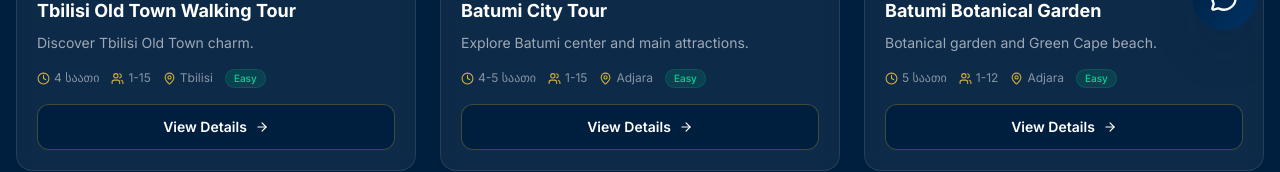
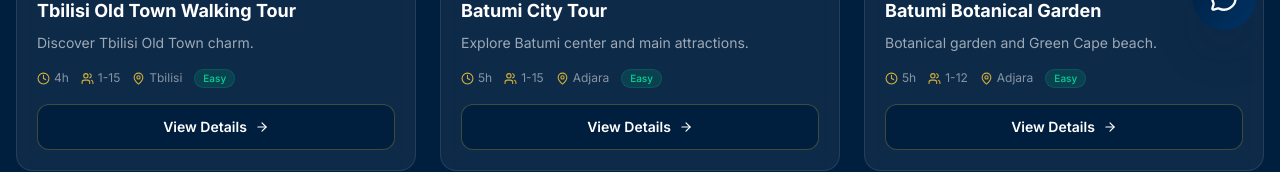
Before and after one commit to sitechfromgeorgia/georgian-treasure, a Next.js app: page /en/tours in a window 1280 px wide. Shown: the part 746-918 px from the top of the page. Built offline with nearby package versions, Linux system fonts and the light colour scheme.

Commit message:
fix: i18n for tour durations
- Add formatDuration helper to TourCard component
- Add formatDuration helper to PopularTours component
- Durations now display in correct language (ka/en/ru/he)
- Fixes hardcoded Georgian duration text

```diff
--- a/components/home/PopularTours.tsx
+++ b/components/home/PopularTours.tsx
@@ -9,6 +9,22 @@ import { Clock, MapPin, Star, TrendingUp, ArrowRight } from 'lucide-react';
 
 export function PopularTours() {
   const { t, language, isRTL } = useLanguage();
+
+  // Format duration based on language
+  const formatDuration = (durationStr: string, lang: string): string => {
+    // Extract hours from duration string (e.g., "4-5 საათი" or "5 hours")
+    const hoursMatch = durationStr.match(/(\d+)(?:-(\d+))?/);
+    if (!hoursMatch) return durationStr;
+
+    const minHours = parseInt(hoursMatch[1]);
+    const maxHours = hoursMatch[2] ? parseInt(hoursMatch[2]) : minHours;
+    const avgHours = Math.round((minHours + maxHours) / 2);
+
+    if (lang === 'ka') return `${minHours}${maxHours !== minHours ? `-${maxHours}` : ''} საათი`;
+    if (lang === 'ru') return `${minHours}${maxHours !== minHours ? `-${maxHours}` : ''} ч`;
+    if (lang === 'he') return `${minHours}${maxHours !== minHours ? `-${maxHours}` : ''} שעות`;
+    return `${minHours}${maxHours !== minHours ? `-${maxHours}` : ''}h`;
+  };
 
   const labels = {
     explore: {
@@ -88,7 +104,7 @@ export function PopularTours() {
                     <div className="absolute bottom-0 left-0 right-0 p-8 bg-gradient-to-t from-black/90 via-black/40 to-transparent">
                        <div className={cn("flex items-center gap-2 text-white font-medium", isRTL && "flex-row-reverse")}>
                           <Clock size={18} className="text-accent" />
-                          <span>{tour.duration}</span>
+                          <span>{formatDuration(tour.duration, language)}</span>
                        </div>
                     </div>
                   </div>
--- a/components/tours/TourCard.tsx
+++ b/components/tours/TourCard.tsx
@@ -63,6 +63,26 @@ export function TourCard({ tour, index = 0 }: TourCardProps) {
   const diffLabel = difficultyLabels[diffKey]?.[language] || diffKey;
   const categoryLabel = categoryLabels[tour.category]?.[language] || tour.category;
   const regionLabel = regionLabels[tour.region]?.[language] || tour.region;
+
+  // Format duration based on language
+  const formatDuration = (hours: number, lang: string): string => {
+    const days = Math.floor(hours / 24);
+    const remainingHours = hours % 24;
+
+    if (days > 0) {
+      if (lang === 'ka') return `${days} დღე${remainingHours > 0 ? ` / ${remainingHours} საათი` : ''}`;
+      if (lang === 'ru') return `${days} дн${remainingHours > 0 ? ` / ${remainingHours} ч` : ''}`;
+      if (lang === 'he') return `${days} ימים${remainingHours > 0 ? ` / ${remainingHours} שעות` : ''}`;
+      return `${days} day${days > 1 ? 's' : ''}${remainingHours > 0 ? ` / ${remainingHours}h` : ''}`;
+    }
+
+    if (lang === 'ka') return `${hours} საათი`;
+    if (lang === 'ru') return `${hours} ч`;
+    if (lang === 'he') return `${hours} שעות`;
+    return `${hours}h`;
+  };
+
+  const formattedDuration = formatDuration(tour.durationHours, language);
 
   // View details label
   const viewDetailsLabel =
@@ -144,7 +164,7 @@ export function TourCard({ tour, index = 0 }: TourCardProps) {
         <div className="flex flex-wrap items-center gap-3 mb-4 text-xs text-white/50">
           <div className="flex items-center gap-1">
             <Clock size={13} className="text-[#D4AF37]" />
-            <span>{tour.duration}</span>
+            <span>{formattedDuration}</span>
           </div>
           <div className="flex items-center gap-1">
             <Users size={13} className="text-[#D4AF37]" />
```
